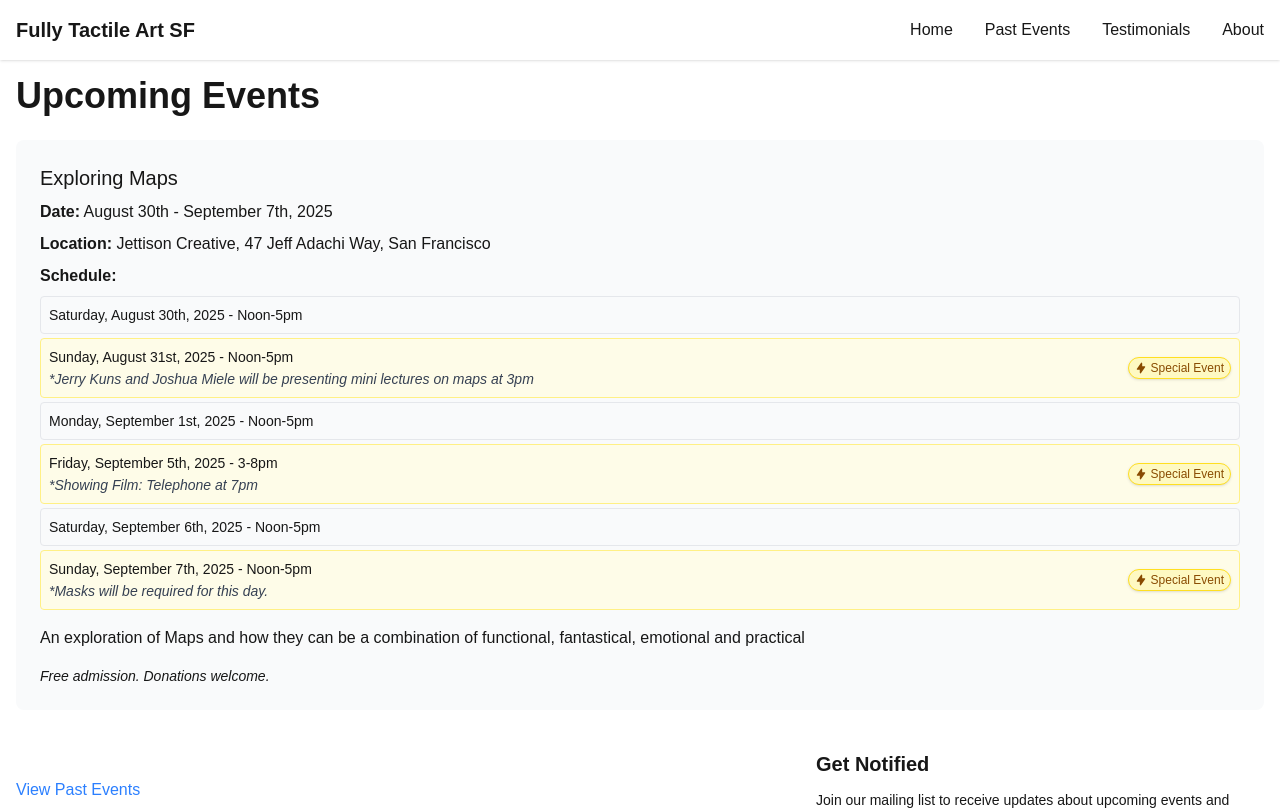
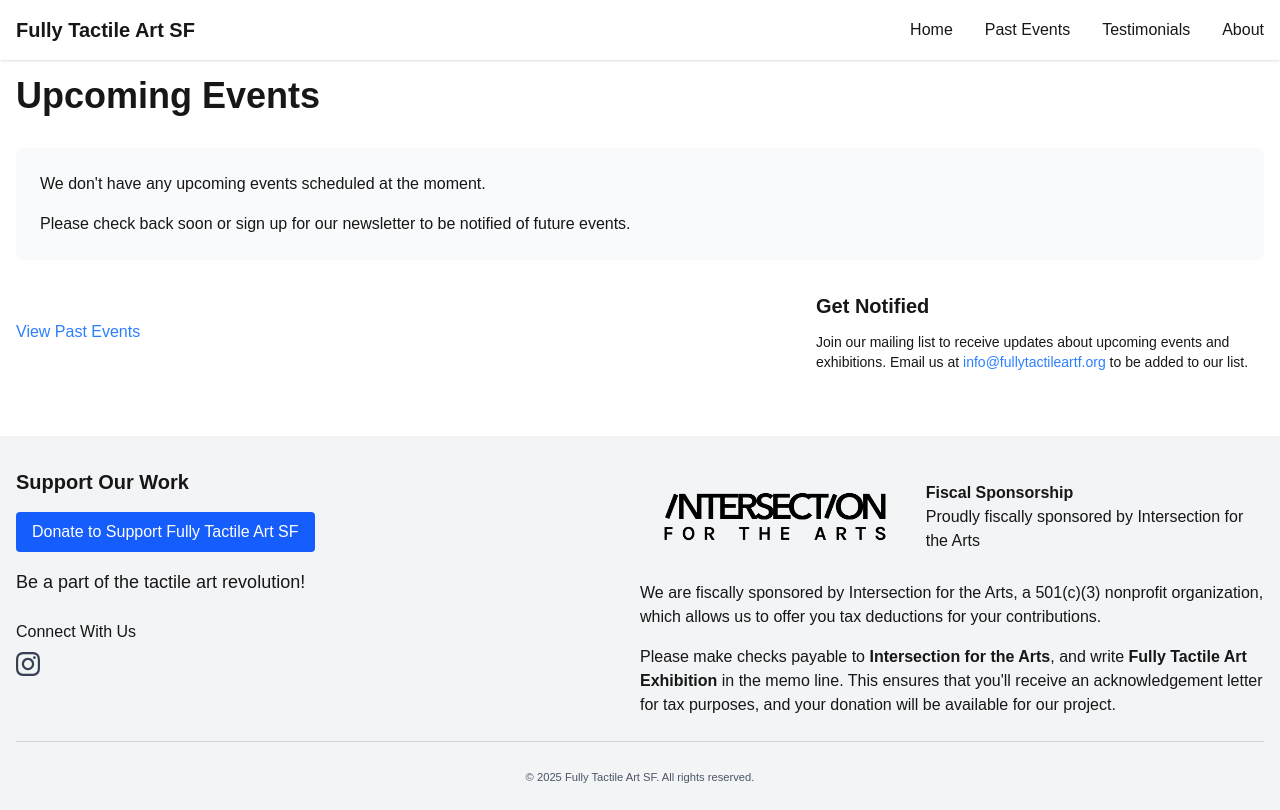
Before and after one commit to ianbuchanan42/fully-tactile-art-sf, a Next.js app: page /events in a window 1280 px wide. Shown: the top 810 px of the page. Built offline with nearby package versions, Linux system fonts and the light colour scheme.

Commit message:
update map event data

```diff
--- a/src/data/events.ts
+++ b/src/data/events.ts
@@ -48,10 +48,10 @@ export const events: Event[] = [
       },
     ],
     description:
-      'An exploration of Maps and how they can be a combination of functional, fantastical, emotional and practical',
-    isPast: false,
-    attendanceCount: 0,
-    artistCount: 10,
+      'Fully Tactile Art SF presented Exploring Maps, a multi-day exhibition at Jettison Creative in San Francisco that invited the public to engage with maps not only as guides of space but as vessels of memory, imagination, and emotion. Held over two weekends from August 30 to September 7, the free event showcased tactile artworks that explored connection, texture, and possibility—blurring the line between function and fantasy—while offering visitors opportunities to experience space through touch and to attend a special presentation on tactile maps by Jerry Kuns & Joshua Miele.',
+    isPast: true,
+    attendanceCount: 170,
+    artistCount: 7,
     grantSupport: [],
     altText:
       'A collage of map inspired artwork by Miriam Sweeney and Blink Pop Shift',
```
